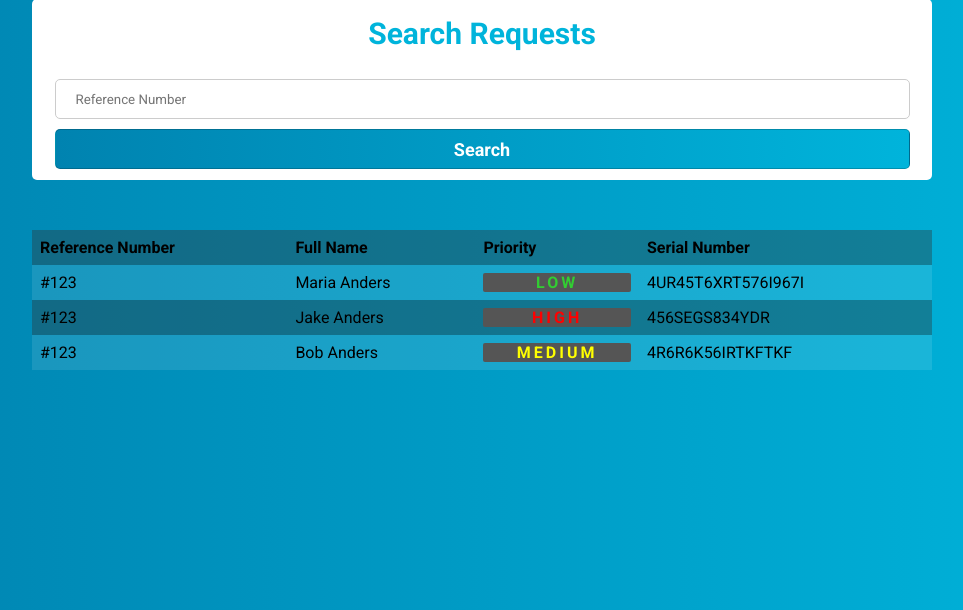
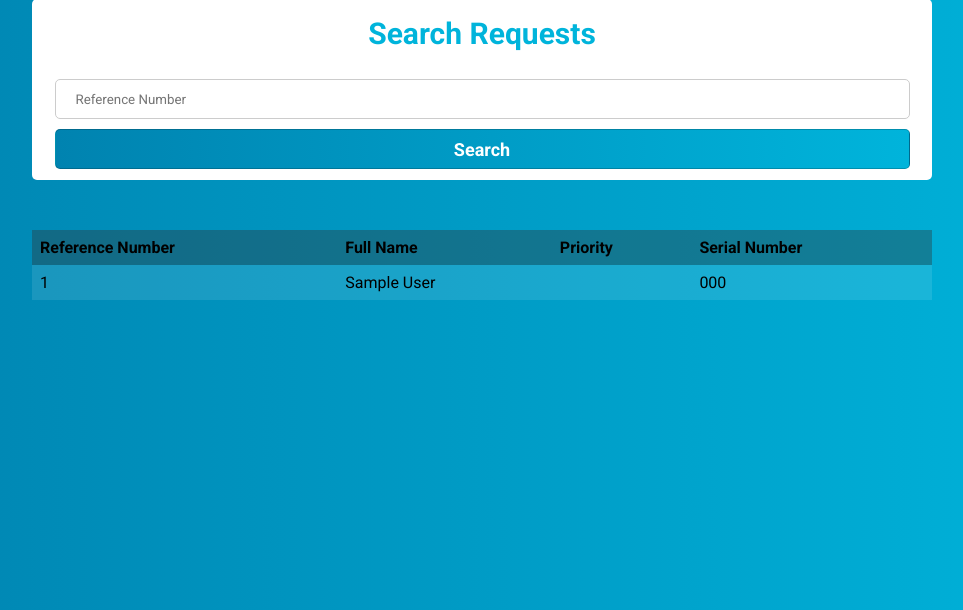
Before and after one commit to Patross/PC_Clinic, a PHP site: page /search.php in a window 1280 px wide. Shown: the part 101-711 px from the top of the page, without its empty margins (158-1121 px from the left). Run offline with PHP 8.4, Linux system fonts and the light colour scheme; tables that the repository leaves empty hold one stand-in row (values such as "Sample post").

Commit message:
search meme

```diff
--- a/css/styles.css
+++ b/css/styles.css
@@ -159,13 +159,13 @@
 	content: 'High';
 	color: red;
 }
-.medium:after {
-	content: 'Medium';
+.normal:after {
+	content: 'Normal';
 	color: yellow;
 }
 .low:after ,
 .high:after,
-.medium:after {
+.normal:after {
 	display: block;
 	border-radius: 2px;
 	font-weight: 700;
--- a/includes/booking.inc.php
+++ b/includes/booking.inc.php
@@ -132,4 +132,5 @@
 }
 
 }
+header("Location: ../search.php");
 session_unset();
--- a/includes/dbh.inc.php
+++ b/includes/dbh.inc.php
@@ -2,7 +2,7 @@
 $servername = "localhost";
 $dbName = "pc_clinic";
 $username = "root";
-$password = "";
+$password = "root";
 try {
     $conn = new PDO("mysql:host=$servername;dbname=$dbName", $username, $password);
      //set the PDO error mode to exception
--- a/search.php
+++ b/search.php
@@ -1,6 +1,23 @@
 <?php
 
 require_once("includes/header.inc.php");
+require_once("includes/dbh.inc.php");
+
+if(isset($_GET['search'])){
+	$search = htmlspecialchars(strip_tags($_GET['search']));
+	$query = $conn->prepare("SELECT * FROM booking WHERE id LIKE :ref OR serial_number LIKE :serial");
+	$query->execute(array('ref' => $search,'serial' => $search));
+	$bookingData = $query->fetchAll();
+} else {
+	$query = $conn->prepare("SELECT * FROM booking");
+	$query->execute();
+	$bookingData = $query->fetchAll();
+}
+
+if(isset($_POST['submit'])){
+	$ref = htmlspecialchars(strip_tags($_POST['ref']));
+	header("Location: search.php?search=$ref");
+}
 
 ?>
 <html>
@@ -19,24 +36,26 @@
 				<th>Priority</th>
 				<th>Serial Number</th>
 			  </tr>
+			  <?php
+
+			  for($i=0;$i<sizeOf($bookingData);$i++):
+					$id = $bookingData[$i]['user_id'];
+					$query = $conn->prepare("SELECT * FROM users WHERE id = :id");
+					$query->execute(array('id' => $id));
+					$userData = $query->fetch();
+
+			  ?>
 			  <tr>
-				<td>#123</td>
-				<td>Maria Anders</td>
-				<td><div class="low"></div></td>
-				<td>4UR45T6XRT576I967I</td>
+				<td><?php echo $bookingData[$i]['id']; ?></td>
+				<td><?php echo $userData['first_name']; ?> <?php echo $userData['last_name']; ?></td>
+				<td><div class="<?php echo $bookingData[$i]['priority']; ?>"></div></td>
+				<td><?php echo $bookingData[$i]['serial_number']; ?></td>
 			  </tr>
-			  <tr>
-				<td>#123</td>
-				<td>Jake Anders</td>
-				<td><div class="high"></div></td>
-				<td>456SEGS834YDR</td>
-			  </tr>
-			  <tr>
-				<td>#123</td>
-				<td>Bob Anders</td>
-				<td><div class="medium"></div></td>
-				<td>4R6R6K56IRTKFTKF</td>
-			  </tr>
+			  <?php
+
+			  ENDFOR;
+
+			  ?>
 			</table>
 		</div>
     </body>
```
Also changed, not shown: emergency_sql_code.sql (+0 -34 lines).
